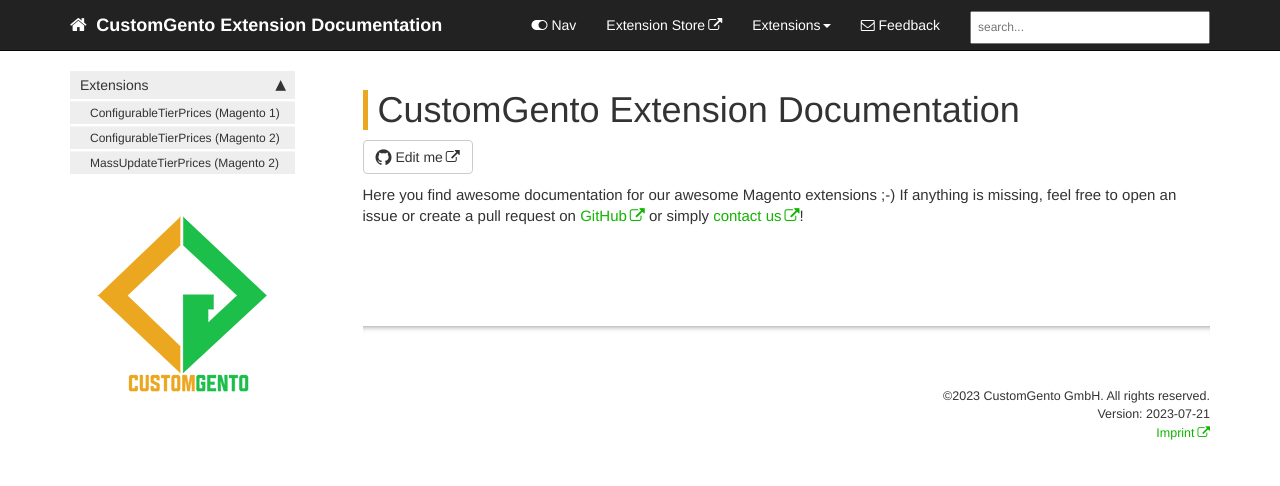
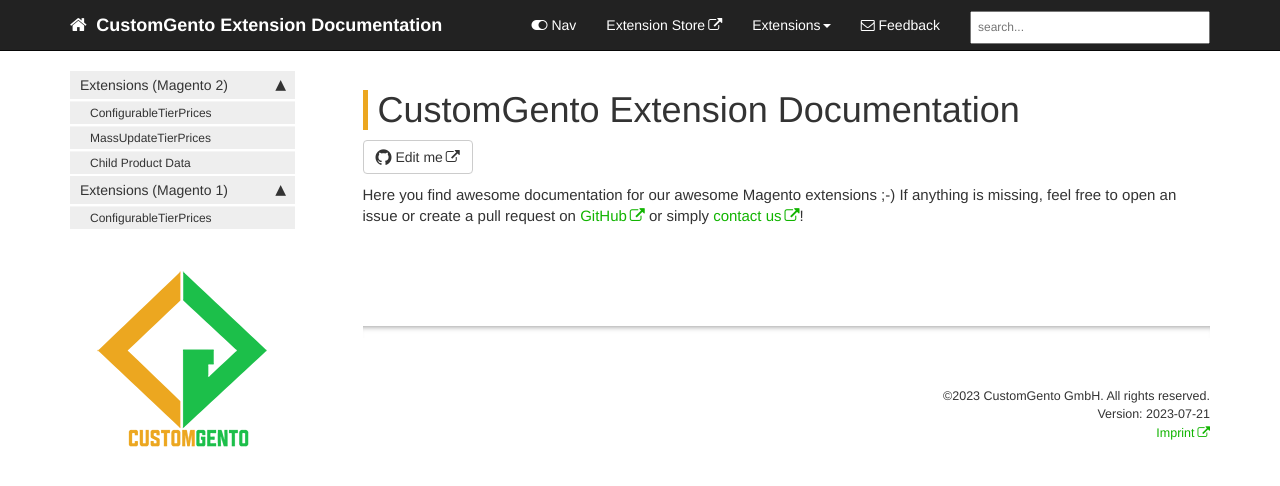
Before and after one commit to customgento/docs, a Jekyll site: the page built from index.md, in a window 1280 px wide. Shown: the top 486 px of the page. Built offline with Jekyll 4.4.1, drawn with Linux system fonts in a browser that asks for light colours; comment, search, counter and statistics services are not loaded.

Commit message:
Adding child product data docs

```diff
--- a/_data/sidebars/home_sidebar.yml
+++ b/_data/sidebars/home_sidebar.yml
@@ -5,21 +5,28 @@ entries:
   levels: one
   folders:
 
-  - title: Extensions
+  - title: Extensions (Magento 2)
     output: web
     folderitems:
-    - title: ConfigurableTierPrices (Magento 1)
-      url: /tier-prices-for-configurable-products-m1.html
-      output: web
-    - title: ConfigurableTierPrices (Magento 2)
-      url: /tier-prices-for-configurable-products-m2.html
-      output: web
-    - title: MassUpdateTierPrices (Magento 2)
-      url: /mass-update-tier-prices-m2.html
-      output: web
-#    - title: ProductBadges (Magento 1)
-#      url: /product-badges-m1.html
-#      output: web
-#    - title: BankIntegration
-#      url: /bank-integration-m1.html
-#      output: web
+      - title: ConfigurableTierPrices
+        url: /tier-prices-for-configurable-products-m2.html
+        output: web
+      - title: MassUpdateTierPrices
+        url: /mass-update-tier-prices-m2.html
+        output: web
+      - title: Child Product Data
+        url: /child_product_data_module.html
+        output: web
+  - title: Extensions (Magento 1)
+    output: web
+    folderitems:
+      - title: ConfigurableTierPrices
+        url: /tier-prices-for-configurable-products-m1.html
+        output: web
+
+#      - title: ProductBadges (Magento 1)
+#        url: /product-badges-m1.html
+#        output: web
+#      - title: BankIntegration
+#        url: /bank-integration-m1.html
+#        output: web
```
Also changed, not shown: pages/child-produc-data-module.md (added, +41 -0 lines), Gemfile.lock, images/child-product-data/child-product-data-output.png (added), images/child-product-data/child-product-data-settings-fields.png (added).
